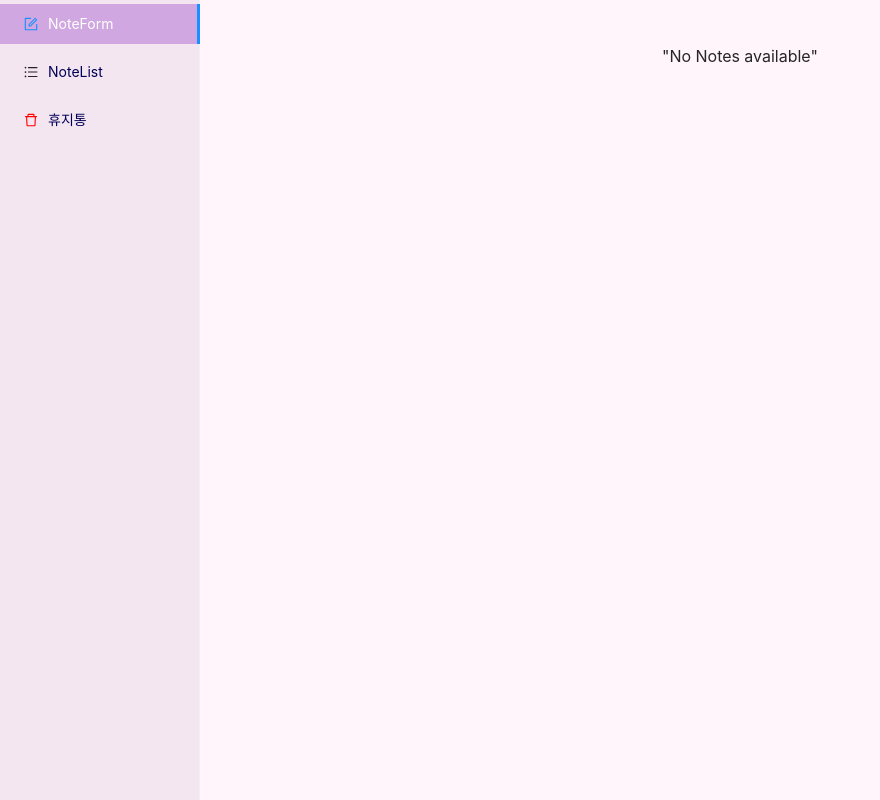
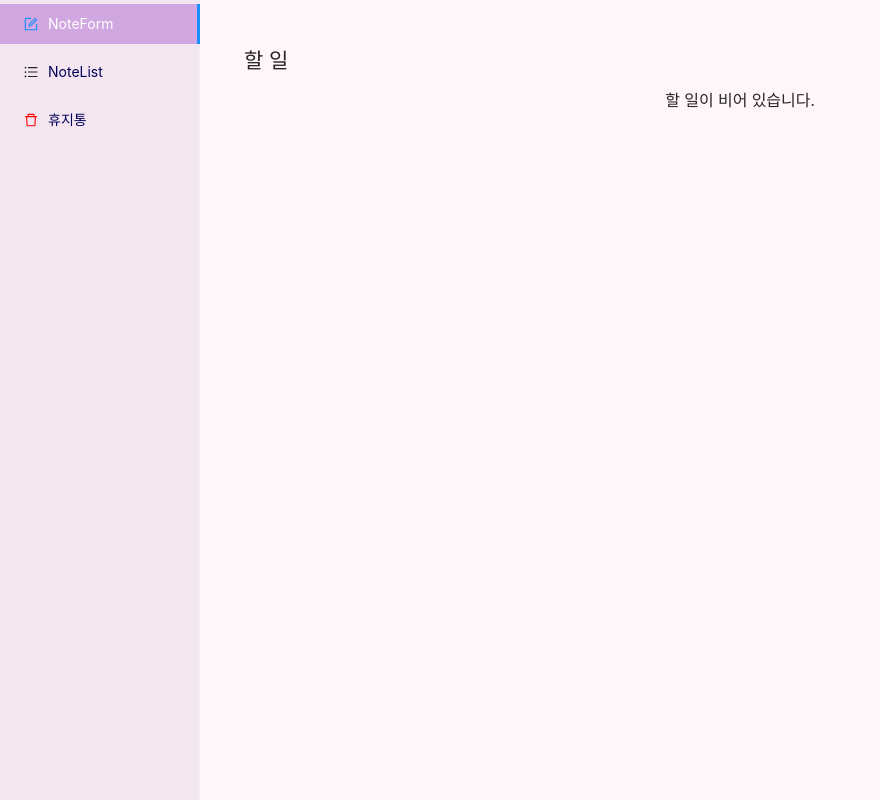
Before and after one commit to project-pododo/pododo-client, a React (Create React App) app: page /list in a window 1280 px wide. Shown: the whole page, without its empty margins (0-880 px from the left). Built offline with nearby package versions, Linux system fonts and the light colour scheme.

Commit message:
notelist 수정

```diff
--- a/src/component/NoteList.js
+++ b/src/component/NoteList.js
@@ -11,6 +11,7 @@ function NoteList({ notes, onDelete }) {
         margin: "0 auto",
       }}
     >
+      <h2>할 일</h2>
       {notes.length > 0 ? (
         notes
           .filter((note) => note !== null && note !== undefined)
@@ -19,7 +20,7 @@ function NoteList({ notes, onDelete }) {
           ))
       ) : (
         <div style={{ fontSize: 16, textAlign: "center", width: "100%" }}>
-          "No Notes available"
+          할 일이 비어 있습니다.
         </div>
       )}
     </div>
```
